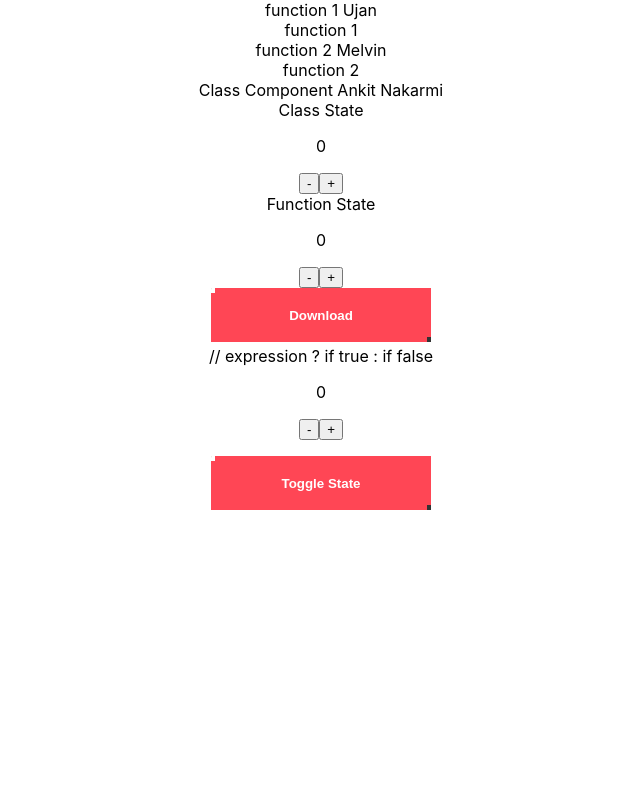
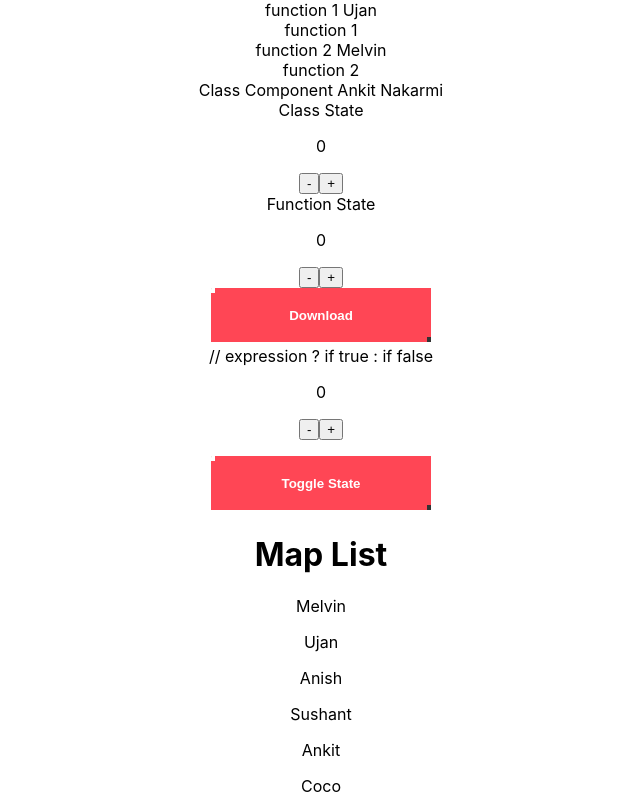
Before and after one commit to Nakarmi23/react-fundamentals, a React (Create React App) app: page / in a window 1280 px wide. Shown: the whole page, without its empty margins (319-959 px from the left). Built offline with nearby package versions, Linux system fonts and the light colour scheme.

Commit message:
Map List Compoentn

```diff
--- a/src/App.js
+++ b/src/App.js
@@ -7,6 +7,7 @@ import StateComponent from './class_component/state_component';
 import FStateComponent from './function_compoment/f_state_component';
 import SimpleButtonComponent from './SimpleButtonComponent';
 import ConditionalRendering from './conditional_rendering';
+import MapListComponent from './list_and_keys_component/map_list_component';
 function App() {
   return (
     <div className='App'>
@@ -54,6 +55,10 @@ function App() {
         // Conditional rendering
       }
       <ConditionalRendering />
+      {
+        // Map List Component
+      }
+      <MapListComponent />
     </div>
   );
 }
--- /dev/null
+++ b/src/list_and_keys_component/map_list_component.js
@@ -0,0 +1,16 @@
+import React from 'react';
+
+function MapListComponent() {
+  const names = ['Melvin', 'Ujan', 'Anish', 'Sushant', 'Ankit', 'Coco'];
+  return (
+    <div>
+      <h1>Map List</h1>
+      {names.map((item) => {
+        console.log(item);
+        return <p>{item}</p>;
+      })}
+    </div>
+  );
+}
+
+export default MapListComponent;
```
